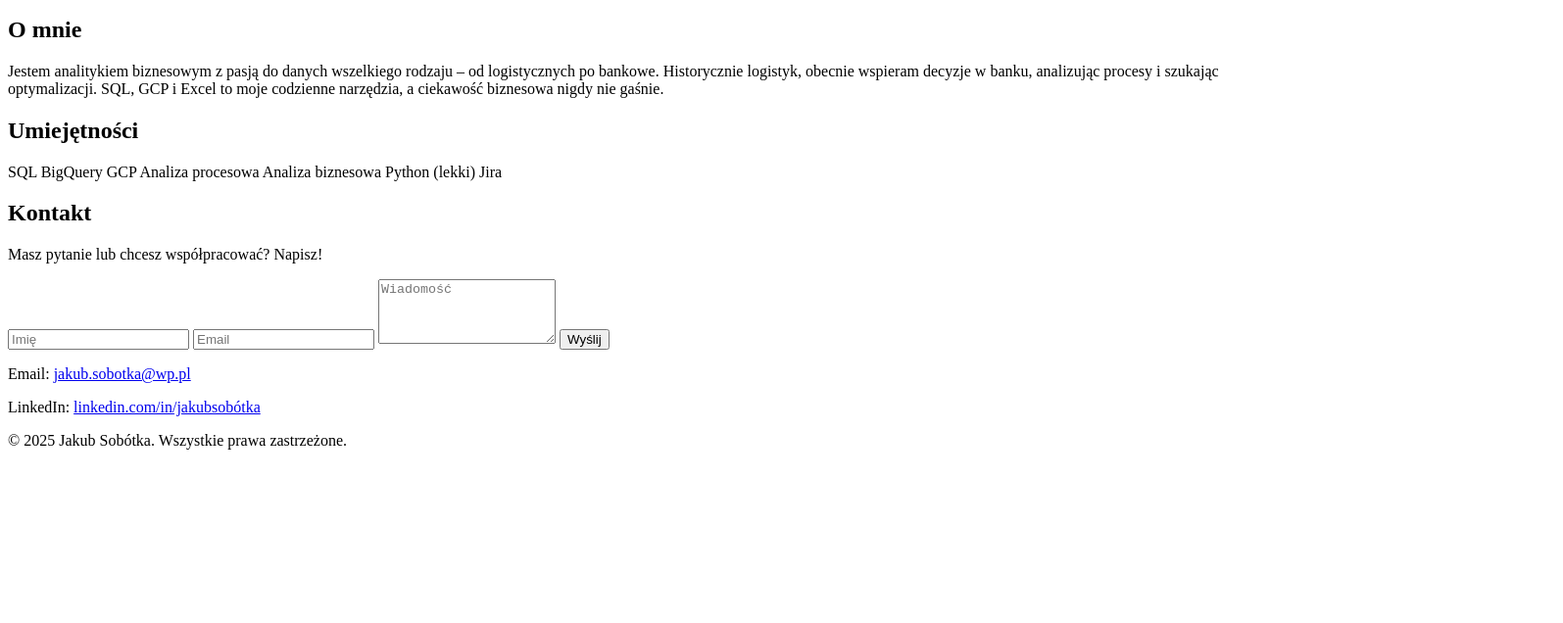
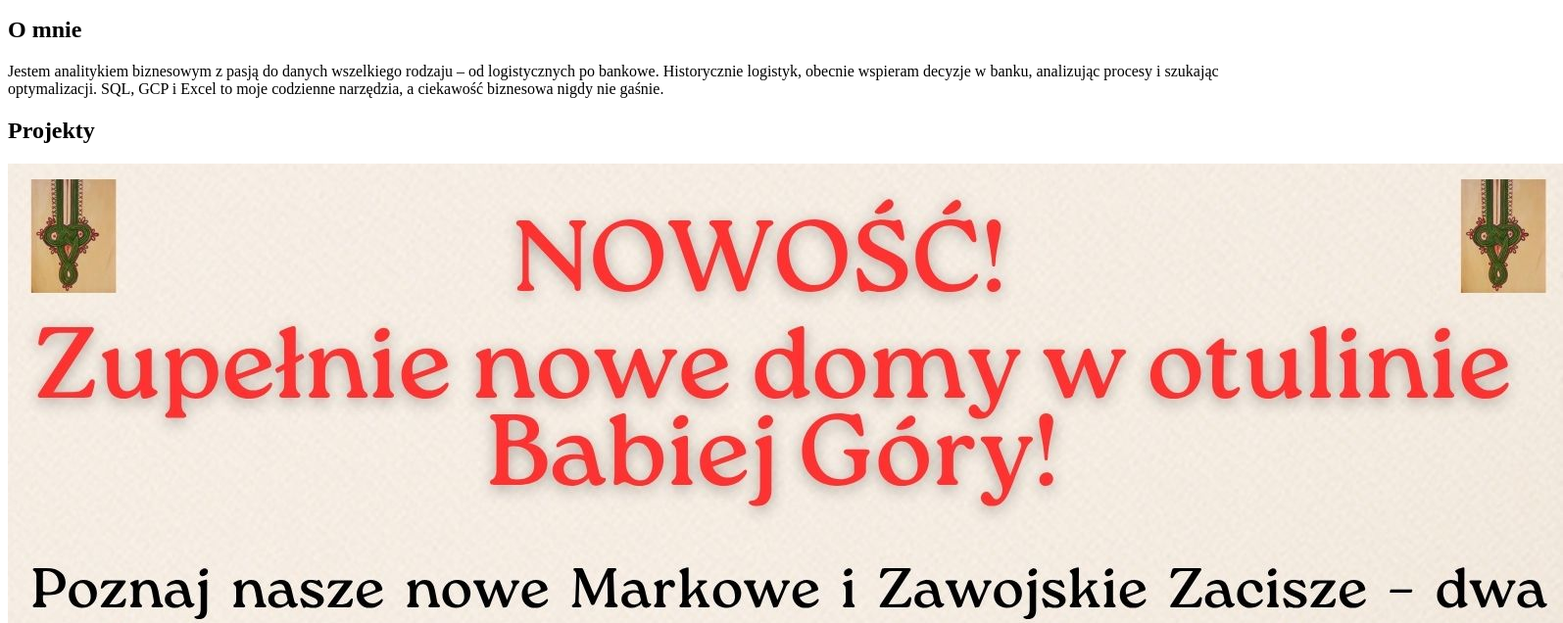
Before and after one commit to Sobotenko/My_Page, a plain HTML site: page index.html in a window 1280 px wide. Shown: the part 135-771 px from the top of the page at 98% size, 1595 px wide, since content can reach past the window. Drawn offline with nearby package versions, Linux system fonts and the light colour scheme.

Commit message:
Update index.html

```diff
--- a/index.html
+++ b/index.html
@@ -26,7 +26,7 @@
       </p>
     </section>
 
-    <!--<section id="projekty" class="bg-gray-100 py-12">
+    <section id="projekty" class="bg-gray-100 py-12">
       <div class="max-w-6xl mx-auto p-6">
         <h2 class="text-3xl font-semibold text-center mb-10" data-aos="fade-up">Projekty</h2>
         <div class="grid md:grid-cols-3 gap-8">
@@ -41,7 +41,7 @@
           </div>
         </div>
       </div>
-    </section>-->
+    </section>
 
     <section id="skills" class="max-w-5xl mx-auto py-12 p-6 text-center" data-aos="fade-up">
       <h2 class="text-3xl font-semibold mb-6">Umiejętności</h2>
```
